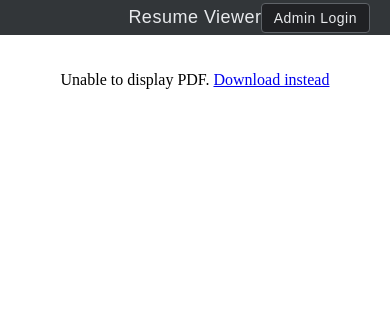
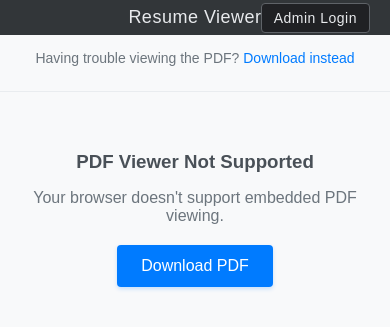
Before and after one commit to parthasarathy07/resume_site, a Django app: page / in a window 390 px wide. Shown: the top 331 px of the page. Run offline with Django 5.2, Linux system fonts and the light colour scheme; tables that the repository leaves empty hold one stand-in row (values such as "Sample post").

Commit message:
refactor: Make mobile_responsive

```diff
--- a/resume/templates/resume/dashboard.html
+++ b/resume/templates/resume/dashboard.html
@@ -1,3 +1,14 @@
+{% load static %}
+<!DOCTYPE html>
+<html lang="en">
+<head>
+    <meta charset="UTF-8">
+    <meta name="viewport" content="width=device-width, initial-scale=1">
+
+    <title>{% block title %}My Resume{% endblock %}</title>
+
+</head>
+<body>
 <style>
     body, html {
         margin: 0;
@@ -40,15 +51,78 @@
     </div>
 
     {% if resume %}
+    <!-- Mobile-friendly PDF viewer -->
+    <div id="pdf-container" style="width: 100%; flex-grow: 1; display: flex; flex-direction: column;">
+        <!-- Download button for mobile -->
+        <div id="mobile-download" style="
+            display: none;
+            padding: 15px;
+            text-align: center;
+            background-color: #f8f9fa;
+            border-bottom: 1px solid #e9ecef;
+            font-family: sans-serif;
+        ">
+            <p style="margin: 0 0 10px 0; color: #6c757d; font-size: 14px;">
+                Having trouble viewing the PDF?
+                <a href="{{ resume.file.url }}" style="
+                    color: #007bff;
+                    text-decoration: none;
+                    font-weight: 500;
+                ">Download instead</a>
+            </p>
+        </div>
+
+        <!-- PDF viewer for all devices -->
         <object
-      data="{{ request.build_absolute_uri }}{{ resume.file.url }}"
+          id="pdf-object"
+          data="{{ resume.file.url }}"
           type="application/pdf"
           style="width: 100%; flex-grow: 1; display: block; border: none;"
         >
-      <div style="padding: 20px; text-align: center;">
-          <p>Unable to display PDF. <a href="{{ resume.file.url }}">Download instead</a></p>
+          <div style="padding: 40px 20px; text-align: center; background-color: #f8f9fa;">
+              <div style="max-width: 400px; margin: 0 auto;">
+                  <h3 style="color: #495057; margin-bottom: 15px; font-family: sans-serif;">PDF Viewer Not Supported</h3>
+                  <p style="color: #6c757d; margin-bottom: 20px; font-family: sans-serif;">
+                      Your browser doesn't support embedded PDF viewing.
+                  </p>
+                  <a href="{{ resume.file.url }}" style="
+                      display: inline-block;
+                      background-color: #007bff;
+                      color: white;
+                      padding: 12px 24px;
+                      text-decoration: none;
+                      border-radius: 4px;
+                      font-family: sans-serif;
+                      font-size: 16px;
+                      font-weight: 500;
+                      box-shadow: 0 2px 4px rgba(0,123,255,0.2);
+                  ">Download PDF</a>
+              </div>
           </div>
         </object>
+    </div>
+
+    <script>
+        // Show download option on mobile devices
+        function isMobile() {
+            return /Android|webOS|iPhone|iPad|iPod|BlackBerry|IEMobile|Opera Mini/i.test(navigator.userAgent) ||
+                   window.innerWidth <= 768;
+        }
+
+        function updatePDFDisplay() {
+            const mobileDownload = document.getElementById('mobile-download');
+
+            if (isMobile()) {
+                mobileDownload.style.display = 'block';
+            } else {
+                mobileDownload.style.display = 'none';
+            }
+        }
+
+        // Check on load and resize
+        updatePDFDisplay();
+        window.addEventListener('resize', updatePDFDisplay);
+    </script>
 
     {% else %}
         <div style="height: 100%; display: flex; justify-content: center; align-items: center;">
@@ -56,3 +130,7 @@
         </div>
     {% endif %}
 </div>
+
+
+</body>
+</html>
```
Lines whose indentation alone changed are shown as unchanged.
